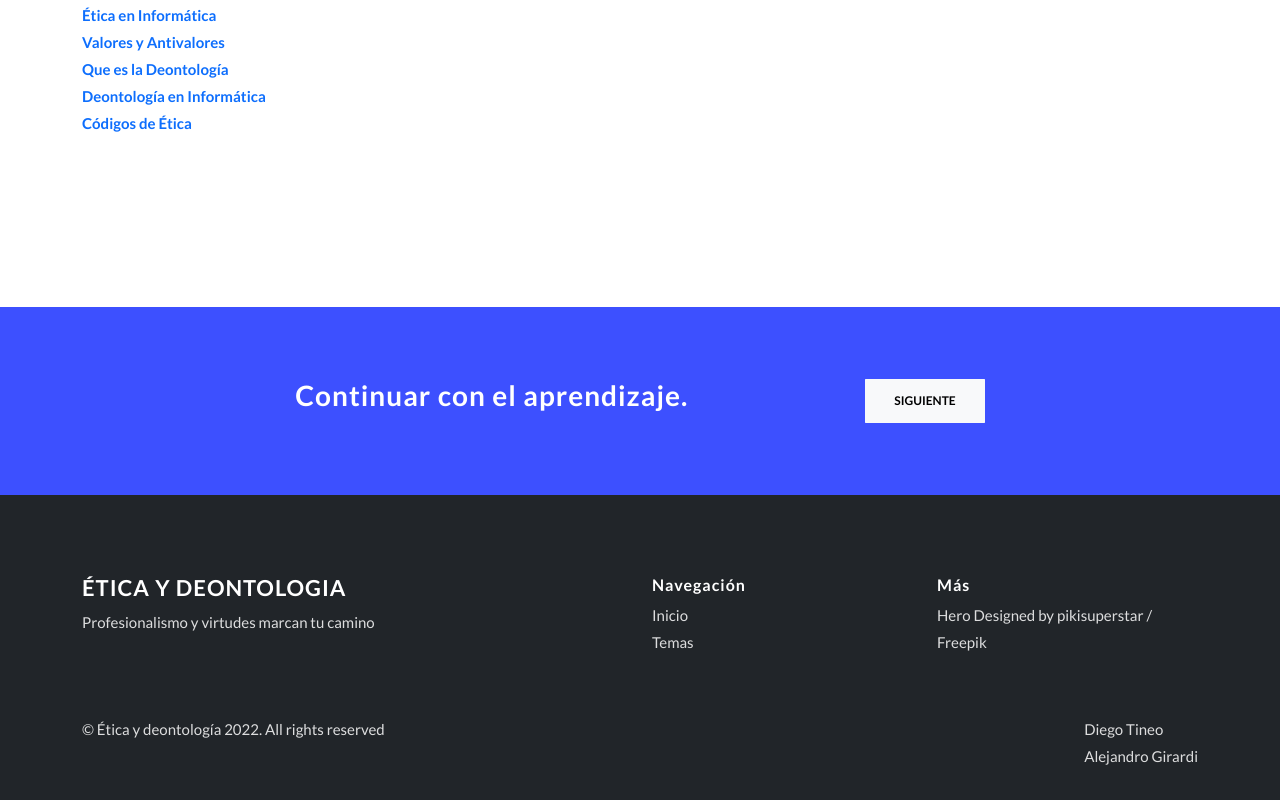
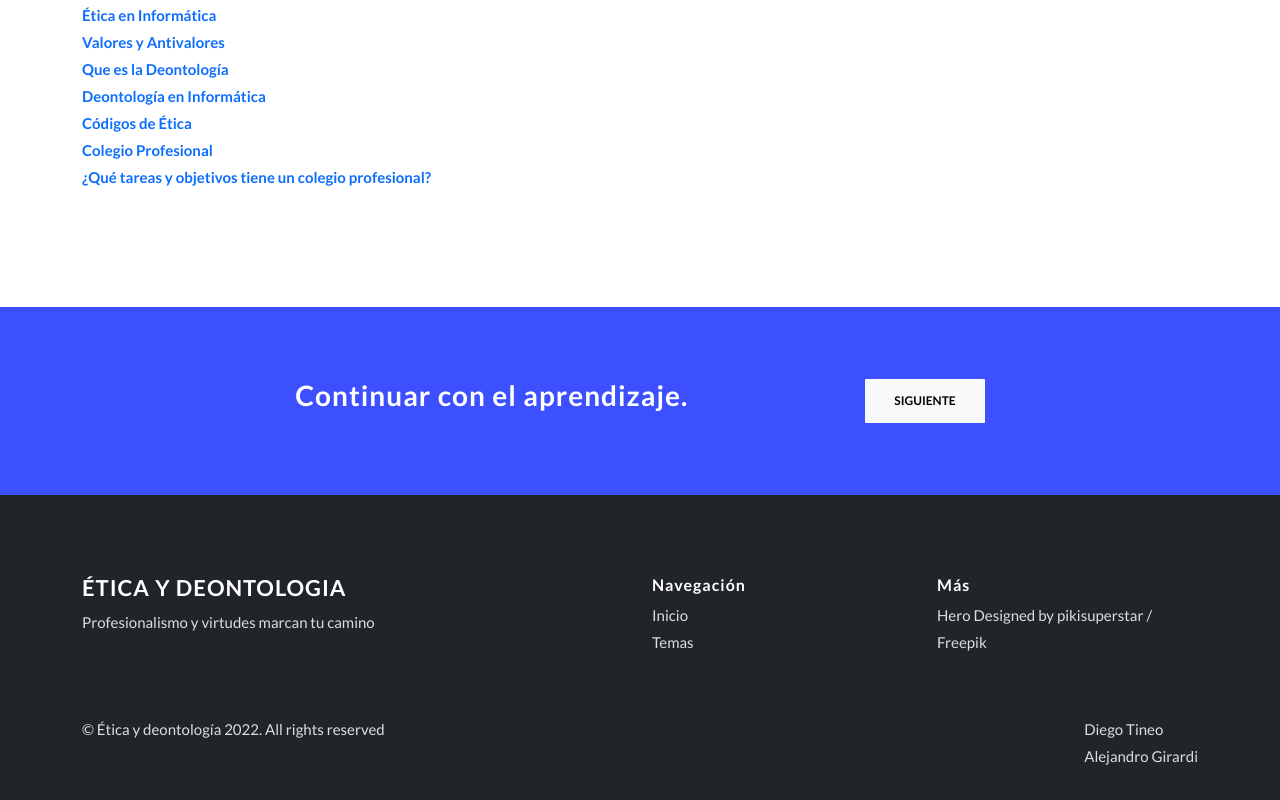
Before and after one commit to DiegoTineo/eticaWeb, a plain HTML site: page pages/Unidad1.html in a window 1280 px wide. Shown: the part 3347-4147 px from the top of the page. Drawn offline with Linux system fonts and the light colour scheme; files whose address does not match are found by name.

Commit message:
'actualizacion_de_la_unidad_I'

```diff
--- a/pages/Unidad1.html
+++ b/pages/Unidad1.html
@@ -253,8 +253,8 @@
         <a href="https://www.significados.com/deontologia/">Que es la Deontología</a> <br>
         <a href="https://sites.google.com/site/dentologiainformaticayvirus/">Deontología en Informática</a> <br>
         <a href="https://concepto.de/codigo-de-etica/">Códigos de Ética</a> <br>
-        <a href="https://economipedia.com/definiciones/colegio-profesional.html"></a> <br>
-        <a href="https://economipedia.com/definiciones/colegio-profesional.html"></a> <br>
+        <a href="https://economipedia.com/definiciones/colegio-profesional.html">Colegio Profesional</a> <br>
+        <a href="https://economipedia.com/definiciones/colegio-profesional.html">¿Qué tareas y objetivos tiene un colegio profesional?</a> <br>
       </p>
    </div>
 
```
